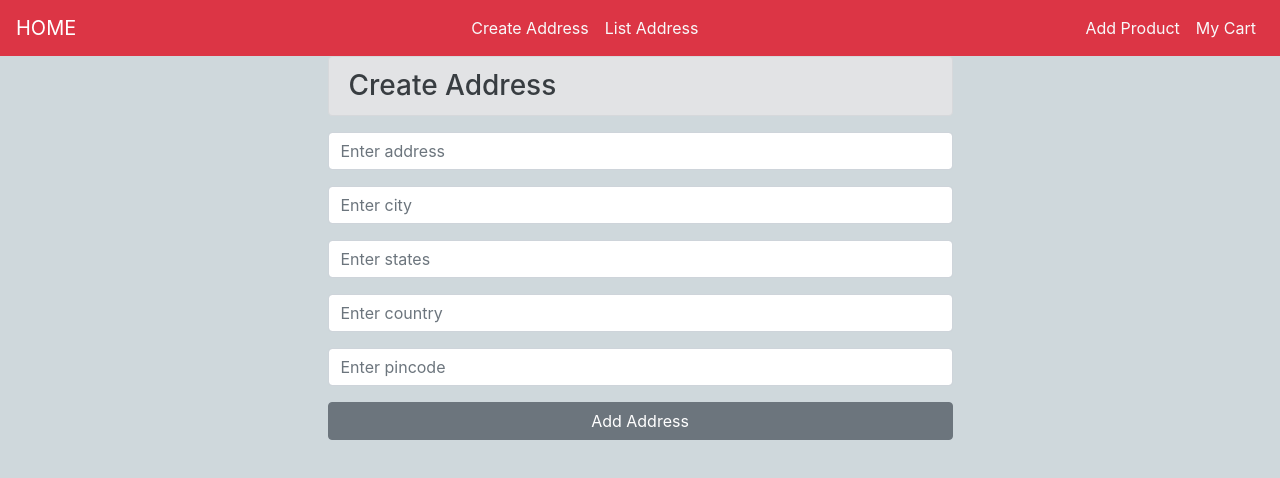
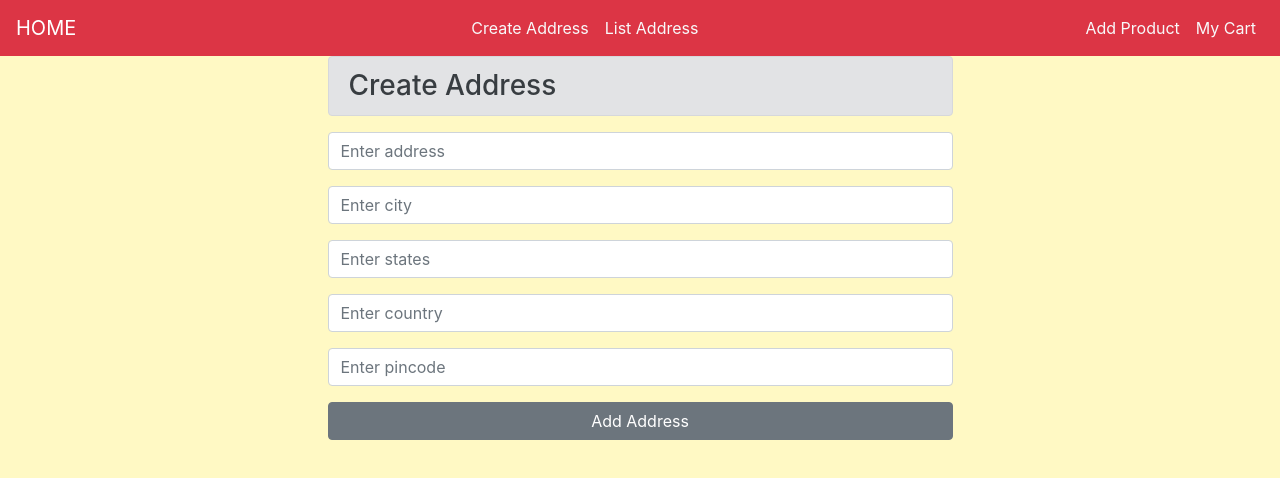
Before and after one commit to CapgeminiCg-01/capbranding-sprint2, a React (Create React App) app: page /create-address in a window 1280 px wide. Shown: the top 478 px of the page. Built offline with nearby package versions, Linux system fonts and the light colour scheme.

Commit message:
Image format changes

```diff
--- a/src/App.js
+++ b/src/App.js
@@ -1,7 +1,6 @@
 import logo from "./logo.svg";
 import { BrowserRouter as Router, Route, Switch } from "react-router-dom";
 import "./App.css";
-import image from "./Images/Image1.jpeg";
 import { Nav, Navbar } from "react-bootstrap";
 import { AppNavBar } from "./common/AppNavBar";
 import { AddressUpsert } from "./components/AddressUpsert";
@@ -43,9 +42,9 @@ function App() {
           }}
         >
           <div className="col d-flex justify-content-center align-items-center" >
-           <img src= {"image"} alt=""/>
+           <img src= {"./Image.jpeg"} alt=""/>
             <Route exact path="/">
-             <h1 class="text-dark" > Welcome To CapBrandingStore </h1>
+             <h1 class="text-dark" className = "ml-5"> Welcome To CapBrandingStore </h1>
             </Route>
             </div>
         </div>
--- a/src/components/AddressList.js
+++ b/src/components/AddressList.js
@@ -43,7 +43,7 @@ export function AddressList() {
 
   return (
     <>
-    <div style={{ height: "100vh", backgroundColor: "#cfd8dc" }}>
+    <div style={{ height: "100vh", backgroundColor: "#fff9c4" }}>
       <div className="row">
         <div className="col-3 col-md-2 d-none d-md-block"></div>
         <div className="col-12 col-md-8">
--- a/src/components/AddressUpsert.js
+++ b/src/components/AddressUpsert.js
@@ -92,7 +92,7 @@ export function AddressUpsert() {
   };
 
   return (
-    <div style={{ height: "100vh", backgroundColor: "#cfd8dc" }}>
+    <div style={{ height: "100vh", backgroundColor: "#fff9c4" }}>
 
     <div className="row">
       <div className="col-3 col-md-3 d-none d-md-block"></div>
```
Also changed, not shown: public/Image.jpeg (renamed from public/Image1.jpeg), src/Images/Image1.jpeg (deleted).
